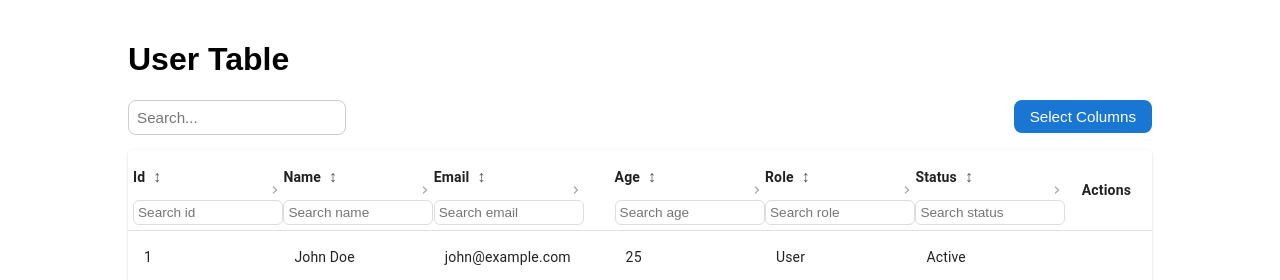
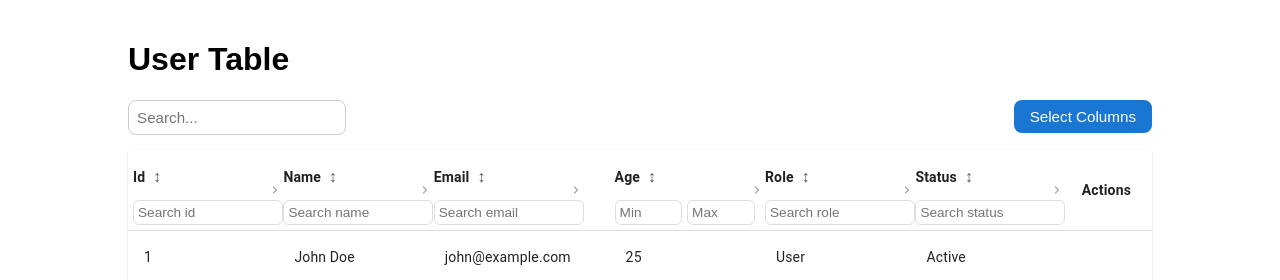
Before and after one commit to yigitabdulla/Javascript-Study-Notes, a React (Vite) app in the folder task-dataTable/: page / in a window 1280 px wide. Shown: the top 280 px of the page. Built offline with nearby package versions, Linux system fonts and the light colour scheme; some icons are missing.

Commit message:
resize, dnd bug fixed

```diff
--- a/task-dataTable/src/components/CustomTable.jsx
+++ b/task-dataTable/src/components/CustomTable.jsx
@@ -34,16 +34,36 @@ export default function CustomTable() {
     setSearch(prev => ({ ...prev, [column]: value }));
   };
 
+  const handleRangeSearch = (column, bound, value) => {
+    setSearch(prev => ({
+      ...prev,
+      [column]: {
+        ...prev[column],
+        [bound]: value ? Number(value) : ''
+      }
+    }));
+  };
+
+
   useEffect(() => {
+    let filtered = originalData.filter(item =>
+      dynamicColumns.every(col => {
+        const searchValue = search[col] || '';
+        const itemValue = String(item[col]).toLowerCase();
 
-    //column specific filtering
-    let filtered = originalData.filter(item =>
-      dynamicColumns.every(col =>
-        String(item[col]).toLowerCase().includes((search[col] || '').toLowerCase())
-      )
+        // Special case: if the column is 'age' and searchValue is a range
+        if (col === 'age' && typeof searchValue === 'object') {
+          const { min, max } = searchValue;
+          const age = Number(item[col]);
+          return (!min || age >= min) && (!max || age <= max);
+        }
+
+        // Normal string filtering
+        return itemValue.includes(searchValue.toLowerCase());
+      })
     );
 
-    //global filtering
+    // Global filtering
     if (globalSearch.trim()) {
       filtered = filtered.filter(item =>
         dynamicColumns.some(col =>
@@ -53,8 +73,9 @@ export default function CustomTable() {
     }
 
     setFilteredData(filtered);
-    setCurrentPage(1); // Reset to page 1 on new search
+    setCurrentPage(1);
   }, [search, globalSearch, originalData]);
+
 
   const handleSort = (column) => {
     setSelectedColumn(column);
@@ -64,21 +85,28 @@ export default function CustomTable() {
 
   //sorting data
   const sortData = (column, direction) => {
+
     const sorted = [...filteredData].sort((a, b) => {
       const aVal = a[column];
       const bVal = b[column];
+
+      // If the column values are strings, sort them alphabetically
       if (typeof aVal === 'string') {
         return direction === 'asc'
-          ? aVal.localeCompare(bVal)
-          : bVal.localeCompare(aVal);
+          ? aVal.localeCompare(bVal) // Ascending: a before b
+          : bVal.localeCompare(aVal); // Descending: b before a
       }
+
+      // If the column values are numbers (or anything else), sort numerically
       return direction === 'asc' ? aVal - bVal : bVal - aVal;
     });
+
 
     setFilteredData(sorted);
     setIsSortVisible(false);
     setSelectedColumn('');
   };
+
 
 
   //changing column visibility
@@ -104,14 +132,20 @@ export default function CustomTable() {
     }
   };
 
-  const handleDragStart = (index) => {
-    //console.log(index)
+  const handleDragStart = (index, e) => {
+    if (isResizing) {
+      e.preventDefault(); // Prevent drag if resizing
+      return;
+    }
     setDraggedColIndex(index);
+
   };
 
-  const handleDrop = (index) => {
-    // If no column is dragged or dropped onto itself, do nothing
-    if (draggedColIndex === null || draggedColIndex === index) return;
+  const handleDrop = (e, index) => {
+
+    if (isResizing || draggedColIndex === null || draggedColIndex === index) {
+      return;
+    }
 
     // Make copies of the current dynamicColumns, visibleColumns, and columnWidths arrays
     const newDynamicColumns = [...dynamicColumns];
@@ -139,9 +173,11 @@ export default function CustomTable() {
 
 
 
+
   return (
     <div className="table-wrapper">
       <h1>User Table</h1>
+
 
       <div className="table-top">
         <input
@@ -182,10 +218,18 @@ export default function CustomTable() {
                   visibleColumns[idx] && (
                     <TableCell
                       key={column}
-                      draggable
-                      onDragStart={() => handleDragStart(idx)}
-                      onDragOver={(e) => e.preventDefault()}
-                      onDrop={() => handleDrop(idx)}
+                      draggable={!isResizing} // Disable dragging when resizing
+                      onDragStart={(e) => handleDragStart(idx, e)} // Pass the event
+                      onDragOver={(e) => {
+                        if (!isResizing) {
+                          e.preventDefault();
+                        }
+                      }}
+                      onDrop={(e) => {
+                        if (!isResizing) {
+                          handleDrop(e, idx);
+                        }
+                      }}
                       style={{ padding: 0, height: '80px' }}
                     >
 
@@ -194,12 +238,14 @@ export default function CustomTable() {
                         height={60}
                         axis="x"
                         resizeHandles={['e']}
-                        onResizeStart={() => setIsResizing(true)}
+                        onResizeStart={() => {
+                          setIsResizing(true); // Set resizing to true when resize starts
+                        }}
                         onResizeStop={(e, { size }) => {
                           const updated = [...columnWidths];
                           updated[idx] = size.width;
                           setColumnWidths(updated);
-                          setIsResizing(false)
+                          setIsResizing(false); // Reset when resize ends
                         }}
                         minConstraints={[50, 60]}
                         maxConstraints={[600, 60]}
@@ -220,6 +266,24 @@ export default function CustomTable() {
                               </div>
                             )}
                           </div>
+                          {column === 'age' ? (
+                            <div className="range-inputs">
+                              <input
+                                type="number"
+                                placeholder="Min"
+                                value={search[column]?.min || ''}
+                                onChange={(e) => handleRangeSearch(column, 'min', e.target.value)}
+                                className="range-input"
+                              />
+                              <input
+                                type="number"
+                                placeholder="Max"
+                                value={search[column]?.max || ''}
+                                onChange={(e) => handleRangeSearch(column, 'max', e.target.value)}
+                                className="range-input"
+                              />
+                            </div>
+                          ) : (
                             <input
                               type="text"
                               placeholder={`Search ${column}`}
@@ -227,6 +291,8 @@ export default function CustomTable() {
                               onChange={(e) => handleSearch(column, e.target.value)}
                               className="search-input"
                             />
+                          )}
+
                         </div>
                       </ResizableBox>
                     </TableCell>
--- a/task-dataTable/src/styles/customTable.css
+++ b/task-dataTable/src/styles/customTable.css
@@ -102,6 +102,19 @@
     border: 1px solid #ddd;
 }
 
+.range-inputs {
+    display: flex;
+    gap: 5px;
+}
+
+.range-input {
+    min-width: 50px;
+    padding: 4px;
+    font-size: 0.85rem;
+    border-radius: 6px;
+    border: 1px solid #ddd;
+}
+
 .pagination-container {
     width: 100%;
     display: flex;
```
Lines whose indentation alone changed are shown as unchanged.
